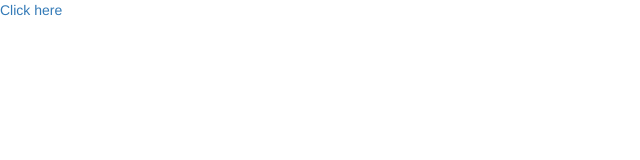
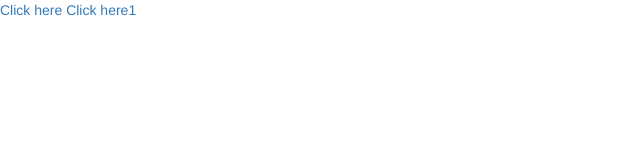
Before and after one commit to Ajinder/Ajinder.github.io, a plain HTML site: page app/map.html in a window 1280 px wide. Shown: the full height of the page, 0-640 px from the left. Drawn offline with nearby package versions, Linux system fonts and the light colour scheme.

Commit message:
more changes

```diff
--- a/app/map.html
+++ b/app/map.html
@@ -8,5 +8,7 @@
 </head>
 <body>
         <a href="http://maps.google.com/maps?saddr=Google+Inc,+8th+Avenue,+New+York,+NY&daddr=John+F.+Kennedy+International+Airport,+Van+Wyck+Expressway,+Jamaica,+New+York&directionsmode=transit">Click here</a>
+    <a href="http://maps.google.com/maps?saddr=30.7046486,76.71787259999996&daddr=30.7333,76.7794&directionsmode=transit">Click here1</a>
+
 </body>
 </html>
```
